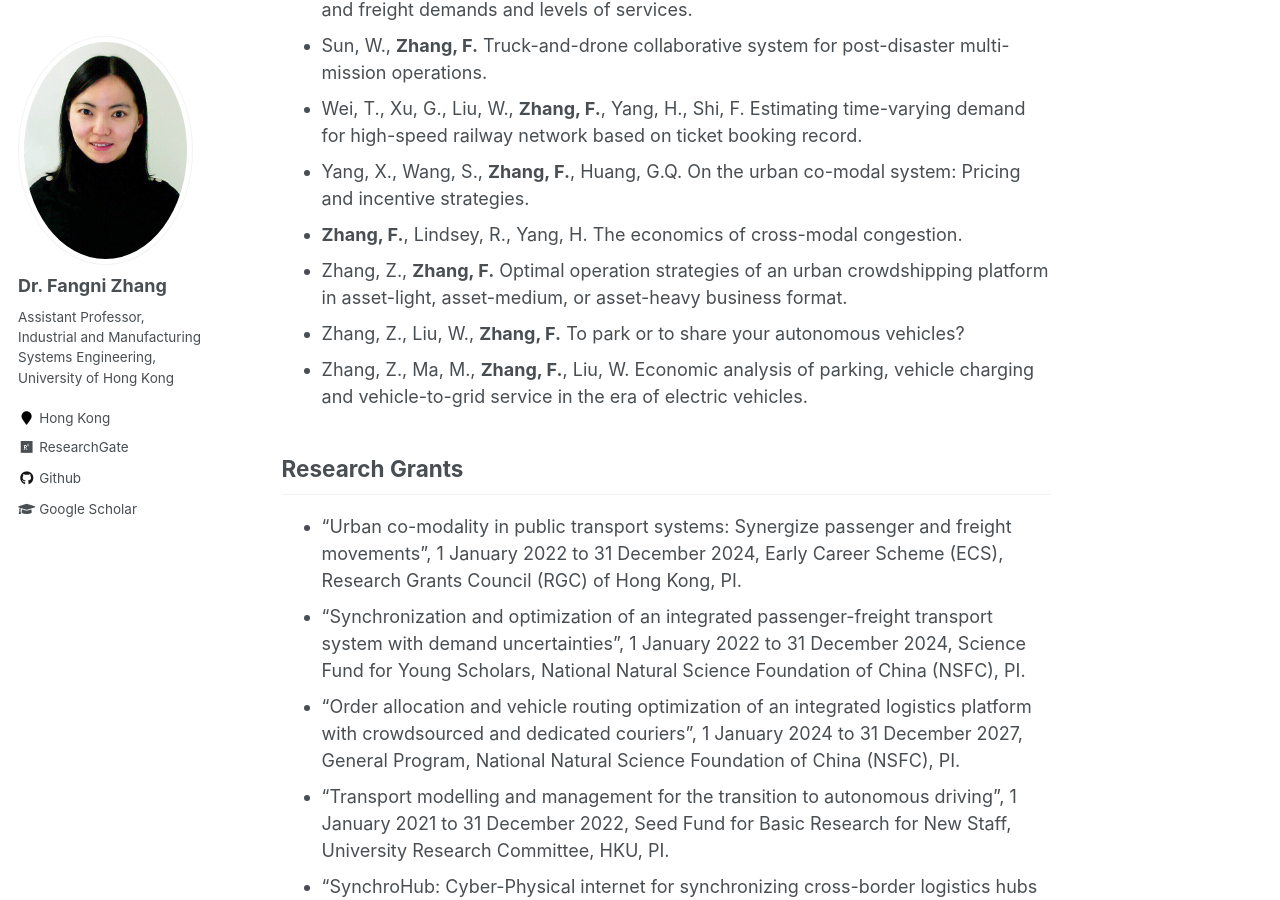
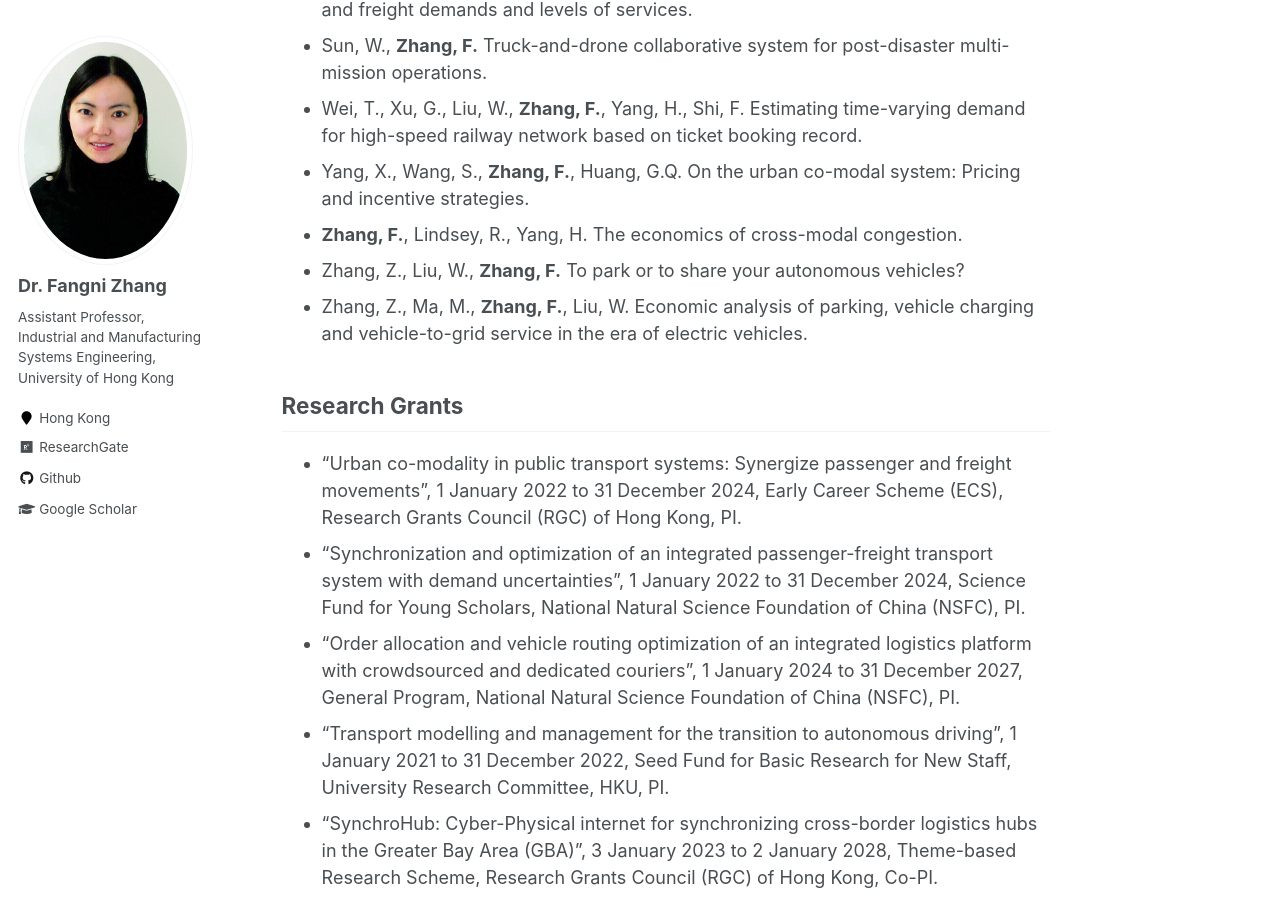
Before and after one commit to fangnizhang/fangnizhang.github.io, a Jekyll site: the page built from _pages/research.md, in a window 1280 px wide and 900 px high, scrolled down 419 px. Built offline with Jekyll 4.4.1, drawn with Linux system fonts in a browser that asks for light colours.

Commit message:
Update research.md

```diff
--- a/_pages/research.md
+++ b/_pages/research.md
@@ -13,7 +13,6 @@ Selected working papers
 * Wei, T., Xu, G., Liu, W., **Zhang, F.**, Yang, H., Shi, F. Estimating time-varying demand for high-speed railway network based on ticket booking record.
 * Yang, X., Wang, S., **Zhang, F.**, Huang, G.Q. On the urban co-modal system: Pricing and incentive strategies.
 * **Zhang, F.**, Lindsey, R., Yang, H. The economics of cross-modal congestion.
-* Zhang, Z., **Zhang, F.** Optimal operation strategies of an urban crowdshipping platform in asset-light, asset-medium, or asset-heavy business format.
 * Zhang, Z., Liu, W., **Zhang, F.** To park or to share your autonomous vehicles?
 * Zhang, Z., Ma, M., **Zhang, F.**, Liu, W. Economic analysis of parking, vehicle charging and vehicle-to-grid service in the era of electric vehicles.
 
```
